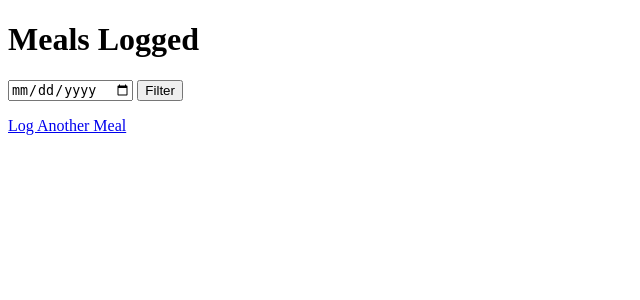
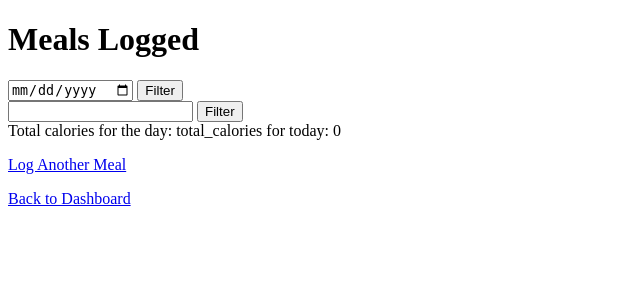
Before and after one commit to Murivhami/Tshedza-Django-Project, a Django app: page /meal_list/ in a window 1280 px wide. Shown: the top 300 px of the page, without its empty margins (0-640 px from the left). Run offline with Django 5.2, Linux system fonts and the light colour scheme; a user stored in the database is signed in; data comes from the database, SQL or seed files in the repository; both versions use the stored data as it was after the commit.

Commit message:
Filter option

```diff
--- a/FitFair/templates/Fitfair/meal_list.html
+++ b/FitFair/templates/Fitfair/meal_list.html
@@ -10,6 +10,14 @@
     <input type="date" name="date" value="{{ selected_date|default:'' }}">
     <button type="submit">Filter</button>
 </form>
+
+<form method="GET">
+    <input type="meal of the day" name="meal of the day" value="{{ selected_meal_of_the_day|default:'' }}">
+    <button type="submit">Filter</button>
+</form>
+
+<h>Total calories for the day: </h>
+<h>total_calories for  {{ selected_date|default:"today" }}: {{ total_calories }}</h>
     <ul>
         {% for meal in meals %}
             <li>
@@ -30,5 +38,8 @@
         {% endfor %}
     </ul>
     <a href="{% url 'log_meal' %}">Log Another Meal</a>
+    <p>
+    <a href="{% url 'dashboard' %}">Back to Dashboard</a></p>
+
 </body>
 </html>
--- a/FitFair/views.py
+++ b/FitFair/views.py
@@ -7,6 +7,7 @@
 from .forms import MealForm, RegisterForm
 from django.contrib.auth.decorators import login_required
 from django_filters.rest_framework import DjangoFilterBackend
+from django.db.models import Sum
 
 
 def index(request):
@@ -56,11 +57,13 @@
 def meal_list(request):
     selected_date = request.GET.get('date')
     meals = Meal.objects.filter(user=request.user).order_by('-date')
+    total_calories = 0
 
     if selected_date:
         meals = meals.filter(date__date=selected_date)#Filter meals based on selected date by user.
+        total_calories = meals.aggregate(Sum('total_calories')).get('total_calories__sum', 0)
 
-    return render(request, 'FitFair/meal_list.html', {'meals': meals, 'selected_date': selected_date})
+    return render(request, 'FitFair/meal_list.html', {'meals': meals, 'selected_date': selected_date, 'total_calories': total_calories})
 
 
 
```
Also changed, not shown: db.sqlite3.
